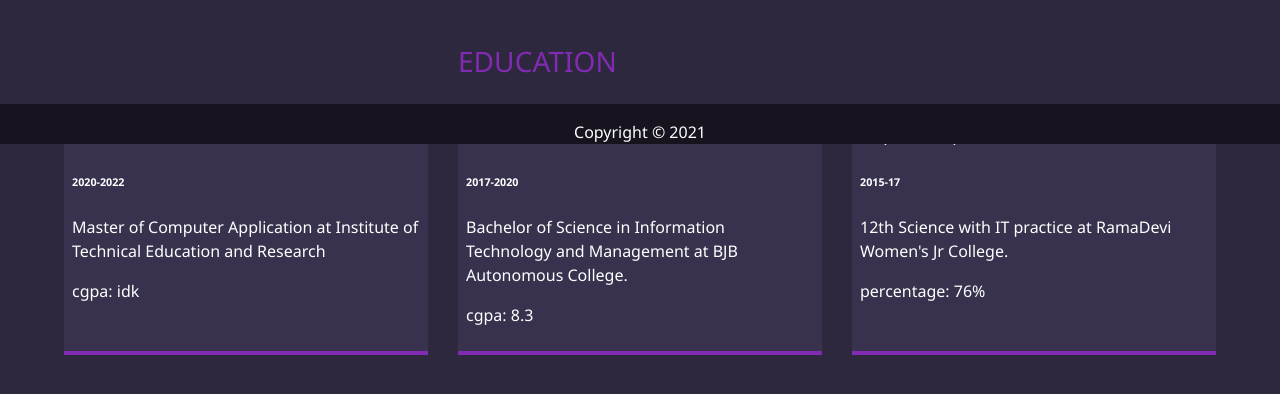
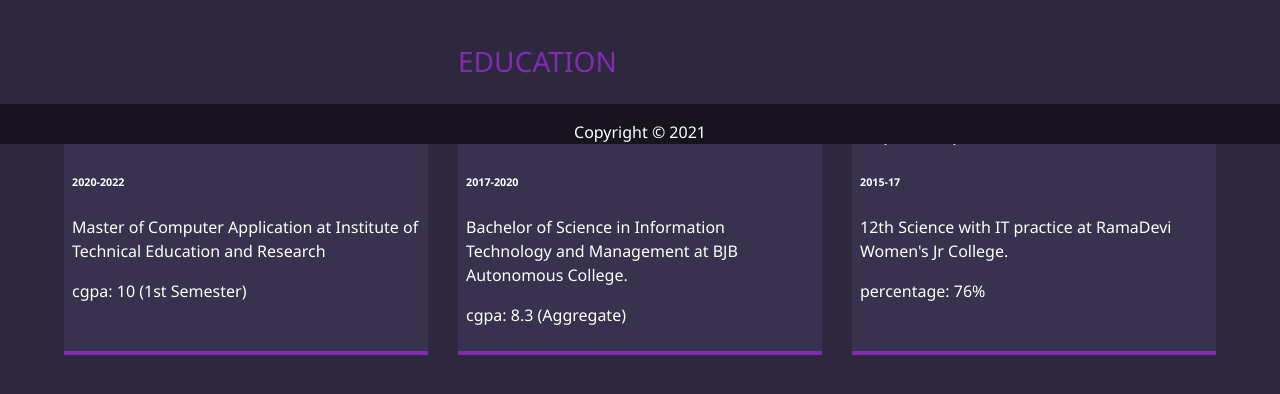
Before and after one commit to swagatikapanda123/swagatika_panda, a plain HTML site: page about.html in a window 1280 px wide. Shown: the part 656-1050 px from the top of the page. Drawn offline with Linux system fonts and the light colour scheme.

Commit message:
Update about.html

```diff
--- a/about.html
+++ b/about.html
@@ -67,14 +67,14 @@
                 <h3>MCA</h3>
                 <h6>2020-2022</h6>
                 <p>Master of Computer Application at Institute of Technical Education and Research</p>
-                <p>cgpa: idk</p>
+                <p>cgpa: 10 (1st Semester)</p>
             </div>
 
             <div class="job job-2">
                 <h3>BSc ITM</h3>
                 <h6>2017-2020</h6>
                 <p>Bachelor of Science in Information Technology and Management at BJB Autonomous College.</p>
-                <p>cgpa: 8.3</p>
+                <p>cgpa: 8.3 (Aggregate)</p>
             </div>
 
             <div class="job job-3">
```
